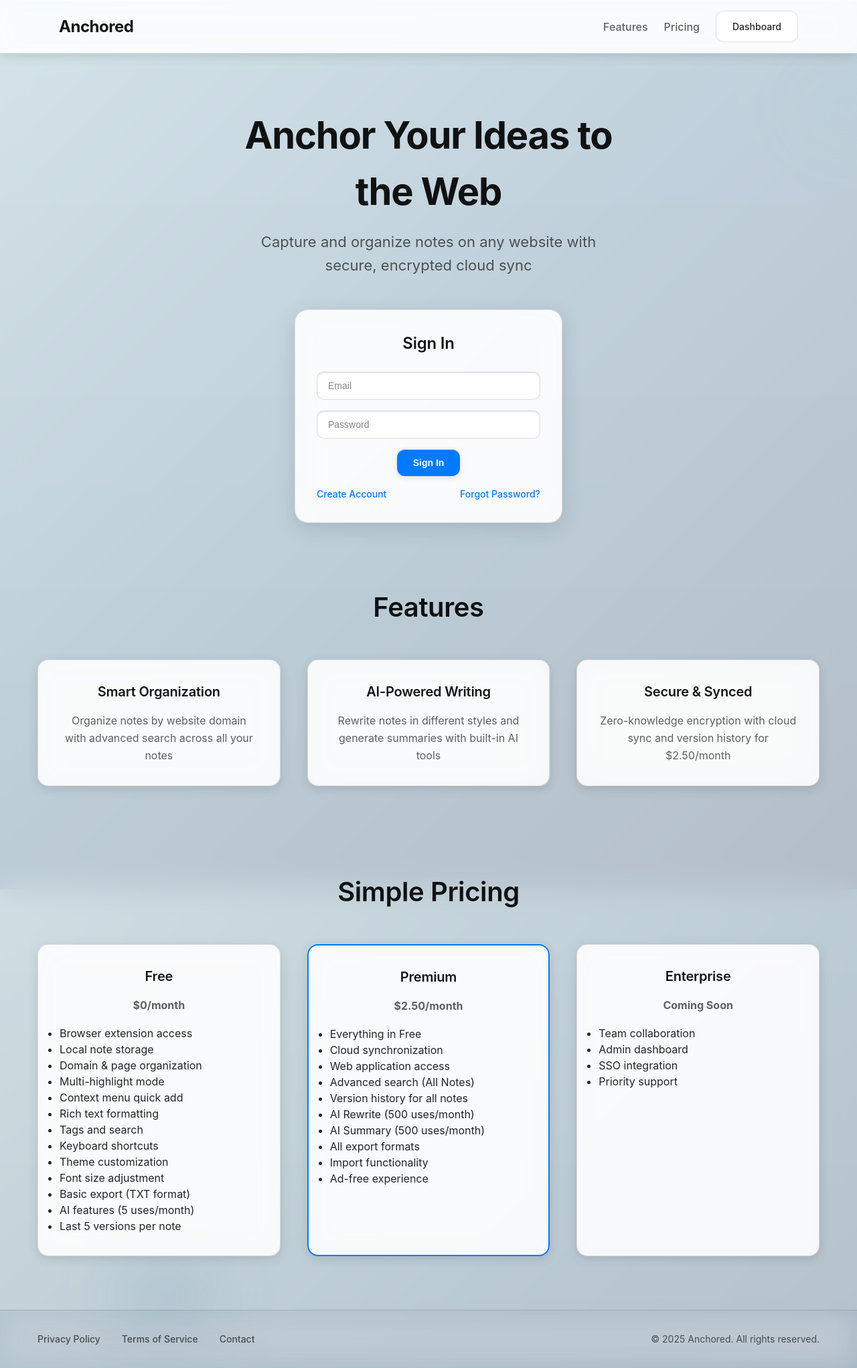
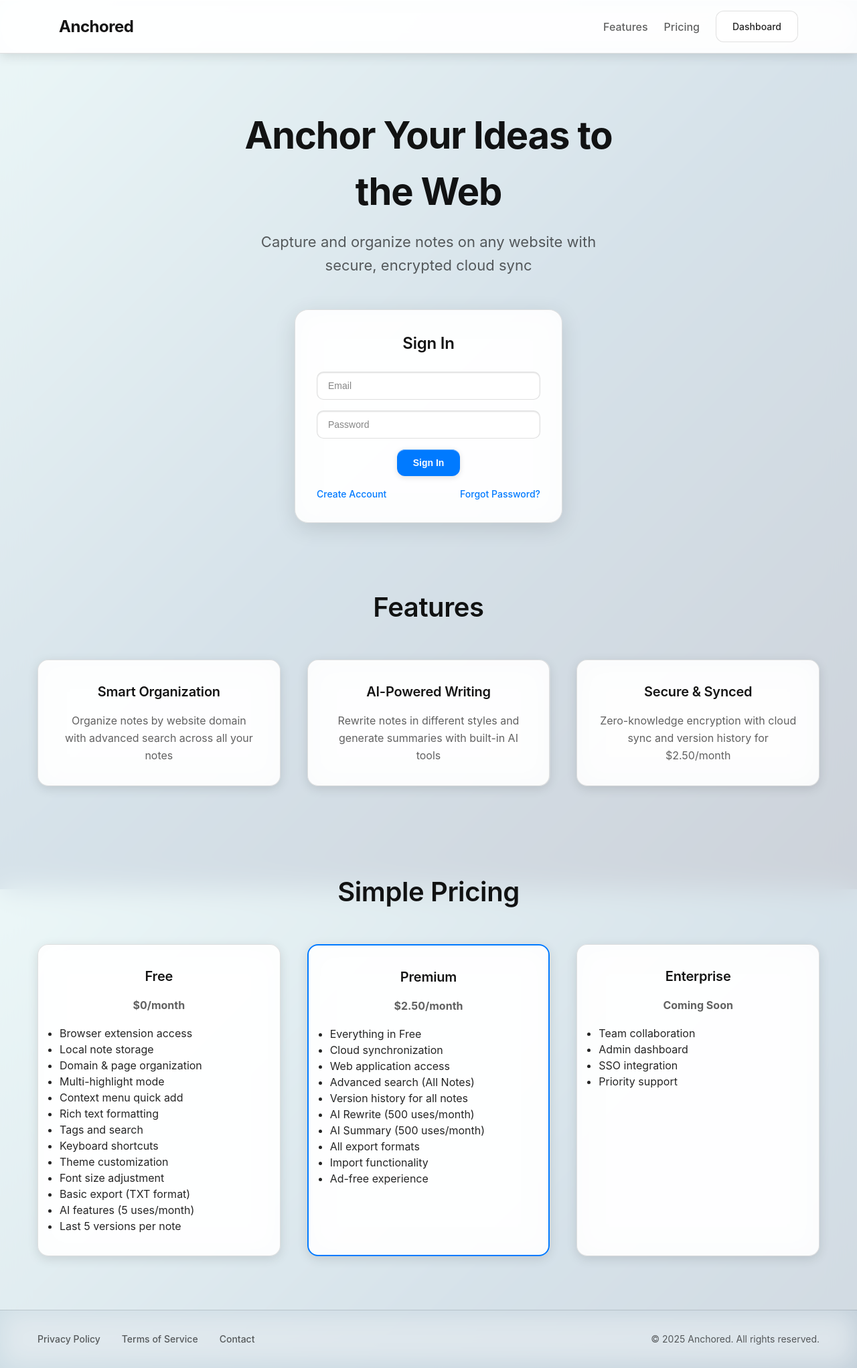
Before and after one commit to g1mliii/URL-Notes, a Jekyll site: the page built from index.html, in a window 1280 px wide. Shown: the whole page at 67% size. Built offline with Jekyll 4.4.1, drawn with Linux system fonts in a browser that asks for light colours.

Commit message:
fix footer

```diff
--- a/css/main.css
+++ b/css/main.css
@@ -177,25 +177,10 @@
   transform: translateZ(0);
 }
 
-/* Nebulous liquid-glass background overlay */
+/* Nebulous liquid-glass background overlay - DISABLED for footer fix */
 .app-container::before {
-  content: '';
-  position: absolute;
-  top: -20%;
-  left: -20%;
-  right: -20%;
-  bottom: -20%;
-  pointer-events: none;
-  z-index: -1;
-  background:
-    linear-gradient(180deg, rgba(27, 79, 114, 0.10), rgba(15, 35, 50, 0.14)),
-    radial-gradient(140px 200px at 18% 12%, rgba(46, 134, 171, 0.18), transparent 60%),
-    radial-gradient(180px 140px at 85% 20%, rgba(168, 218, 220, 0.12), transparent 60%),
-    radial-gradient(220px 180px at 28% 82%, rgba(69, 123, 157, 0.12), transparent 60%),
-    radial-gradient(200px 220px at 92% 88%, rgba(29, 53, 87, 0.12), transparent 60%);
-  filter: blur(34px) saturate(125%);
-  opacity: 1;
-  animation: nebulous-flow 40s ease-in-out infinite;
+  /* content: ''; */
+  display: none;
 }
 
 @media (prefers-color-scheme: dark) {
```
